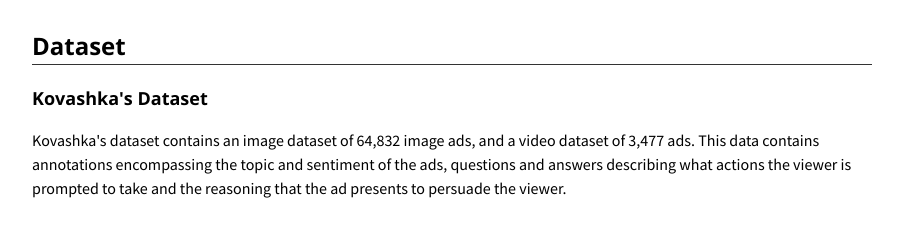
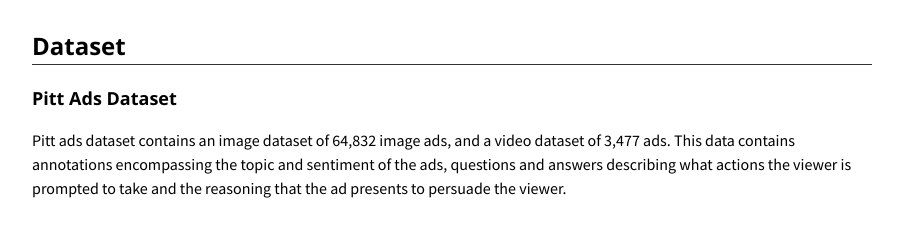
Before and after one commit to midas-research/persuasion-advertisements, a plain HTML site: page index.html in a window 1280 px wide. Shown: the part 947-1190 px from the top of the page, without its empty margins (188-1111 px from the left). Drawn offline with nearby package versions, Linux system fonts and the light colour scheme.

Commit message:
fixed minor typos

```diff
--- a/index.html
+++ b/index.html
@@ -97,7 +97,7 @@
               etc. The image below demonstrates different persuasion strategies used for marketing the same product.
               For
               this
-              problem, we used the Kovashka's dataset of 64,832 ad images and further added the persuasive strategies
+              problem, we used the Pitt ads dataset of 64,832 ad images and further added the persuasive strategies
               labels. Dataset
               was partially annotated by human annotators, and we used active learning to get persuasive strategies for
               the rest of
@@ -133,8 +133,8 @@
           <div class="flex-item flex-column">
             <h2 class="add-top-margin" id="Dataset">Dataset </h2>
             <hr>
-            <h3>Kovashka's Dataset</h3>
-            <p>Kovashka's dataset contains an image dataset of 64,832
+            <h3>Pitt Ads Dataset</h3>
+            <p>Pitt ads dataset contains an image dataset of 64,832
               image ads, and a video dataset of 3,477 ads. This data contains annotations encompassing the topic and
               sentiment of the ads, questions and answers describing what actions the viewer is prompted to take and the
               reasoning that the ad presents to persuade the viewer. </p>
@@ -150,13 +150,15 @@
               <div class="flex-item flex-column">
                 <script src="https://scripts.sirv.com/sirvjs/v3/sirv.js"></script>
                 <div class="figure">
-                  <img class="Sirv image-main" src="https://demo.sirv.com/hc/Bose-700-a.jpg?w=10&colorize.color=efefef" data-src="img/Image1.png">
+                  <img class="Sirv image-main" src="https://demo.sirv.com/hc/Bose-700-a.jpg?w=10&colorize.color=efefef"
+                    data-src="img/Image1.png">
                   <img class="Sirv image-hover" data-src="img/Image1_hover.png">
                 </div>
               </div>
               <div class="flex-item flex-column">
                 <div class="figure">
-                  <img class="Sirv image-main" src="https://demo.sirv.com/hc/Bose-700-a.jpg?w=10&colorize.color=efefef" data-src="img/Image2.png">
+                  <img class="Sirv image-main" src="https://demo.sirv.com/hc/Bose-700-a.jpg?w=10&colorize.color=efefef"
+                    data-src="img/Image2.png">
                   <img class="Sirv image-hover" data-src="img/Image2_hover.png">
                 </div>
               </div>
@@ -177,7 +179,8 @@
               <li><a href="https://people.cs.pitt.edu/~kovashka/ads/">Download images</a></li>
               <li>Download image annotations</li>
               <li><a href="CategoryWisePage.html">Examples of category wise image annotations</a></li>
-              <li><a href="downloads/segmentation.xml" download="segmentation.xml">Download image segmentation annotations </a></li>
+              <li><a href="downloads/segmentation.xml" download="segmentation.xml">Download image segmentation
+                  annotations </a></li>
             </ul>
             </p>
           </div>
```
